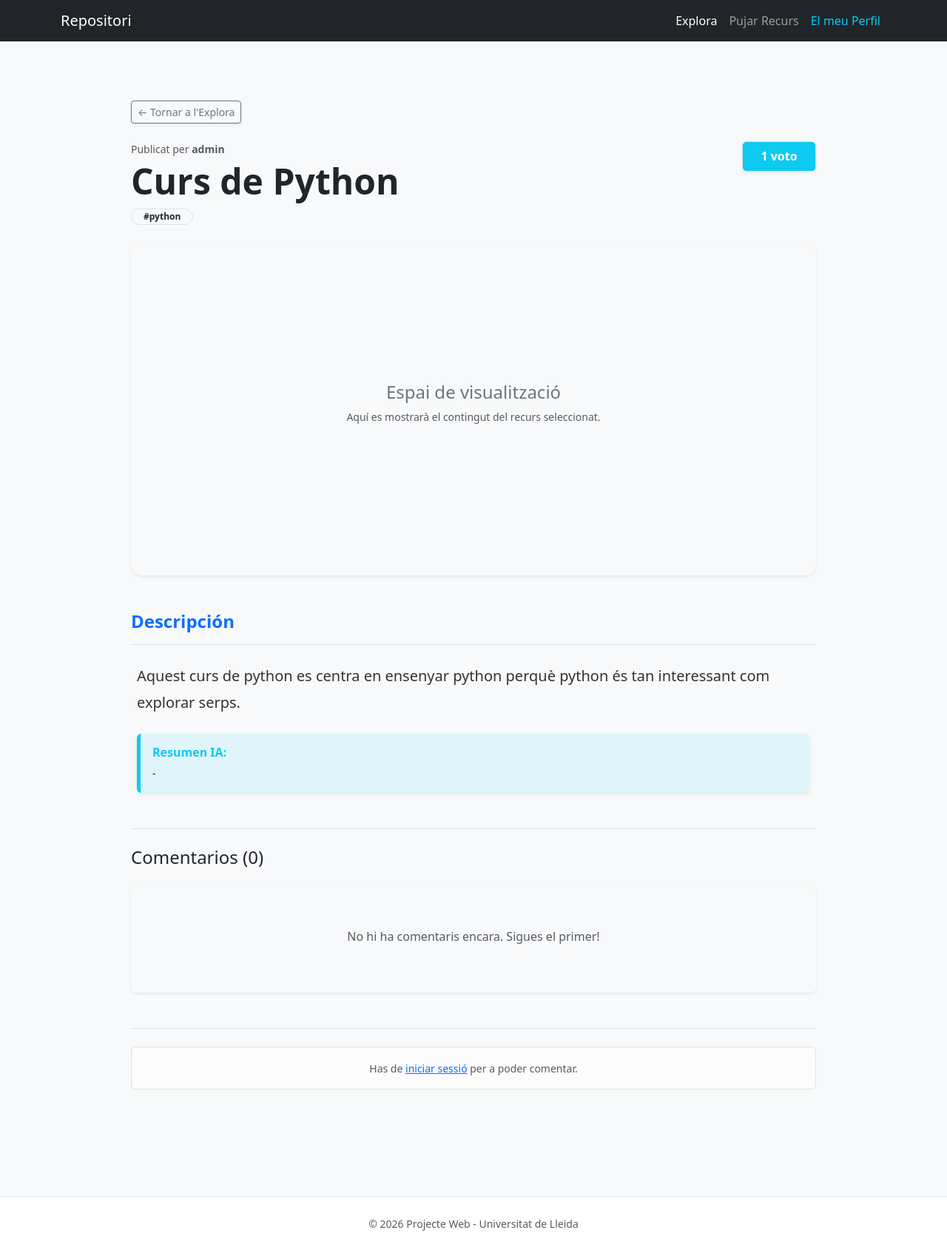
After one commit to eem-3/web-project, a Django app: page /0c0300af-ce8d-46c6-8b3e-a735bc75bd33 in a window 1280 px wide. The commit adds this page. Shown: the whole page at 74% size. Run offline with Django 5.2, Linux system fonts and the light colour scheme; data comes from the database, SQL or seed files in the repository; both versions use the stored data as it was after the commit; data that the repository does not hold is empty.

Commit message:
Added entity details interface

```diff
--- a/core/views.py
+++ b/core/views.py
@@ -19,3 +19,29 @@ class SignUpView(CreateView):
     form_class = BootstrapUserCreationForm         # the form to show (username + password + confirm)
     template_name = 'registration/signup.html'     # the HTML template to render
     success_url = reverse_lazy('login')            # after signup, redirect to the login page
+
+
+from django.shortcuts import render, get_object_or_404
+from .models import Entity, Project, Media, Comment
+
+
+def EntityView1(request, pk):
+    # Obtenemos la entidad base
+    entity = get_object_or_404(Entity, pk=pk)
+
+    # Intentamos obtener la versión específica (Project o Media)
+    # Django permite acceder al "hijo" desde el "padre" en minúsculas
+    project = getattr(entity, 'project', None)
+    media = getattr(entity, 'media', None)
+
+    # Obtenemos los comentarios asociados a esta entidad
+    comments = Comment.objects.filter(entity=entity).order_by('-created_at')
+
+    context = {
+        'entity': entity,
+        'project': project,
+        'media': media,
+        'comments': comments,
+    }
+
+    return render(request, 'components/entity_detail.html', context)
--- /dev/null
+++ b/templates/components/entity_detail.html
@@ -0,0 +1,137 @@
+{% extends "base_blai.html" %}
+
+{% block title %}{{ entity.title }}{% endblock %}
+
+{% block content %}
+<div class="container py-5">
+    <div class="row justify-content-center">
+        <div class="col-12 col-lg-10">
+
+            <div class="mb-4">
+                <a href="{% url 'home' %}" class="btn btn-outline-secondary btn-sm shadow-sm">
+                    <i class="bi bi-arrow-left"></i> ← Tornar a l'Explora
+                </a>
+            </div>
+
+            <div class="d-flex justify-content-between align-items-start mb-4">
+                <div>
+                    <small class="text-muted d-block mb-1">Publicat per <strong>{{ entity.user.username }}</strong></small>
+                    <h1 class="display-5 fw-bold mb-2">{{ entity.title }}</h1>
+
+                    <div class="d-flex flex-wrap gap-2">
+                        {% for tag in entity.tags.all %}
+                        <span class="badge rounded-pill bg-light text-dark border px-3">#{{ tag.tag }}</span>
+                        {% endfor %}
+                    </div>
+                </div>
+
+                <div class="card shadow-sm border text-center overflow-hidden" style="min-width: 100px;">
+
+                    {% if entity.up_votes == 1 %}
+                    <div class="btn btn-info btn-sm w-100 rounded-0 py-2 text-white fw-bold">
+                        <span class="h6 fw-bold mb-0">{{ entity.up_votes }} voto</span>
+                    </div>
+                    {% else %}
+                    <div class="btn btn-info btn-sm w-100 rounded-0 py-2 text-white fw-bold">
+                        <span class="h2 fw-bold mb-0">{{ entity.up_votes }} votos</span>
+                    </div>
+                    {% endif %}
+
+                </div>
+            </div>
+
+            <div class="card mb-5 border-0 shadow-sm" style="min-height: 450px; background-color: #f8f9fa; border-radius: 15px;">
+                <div class="card-body d-flex flex-column justify-content-center align-items-center text-muted">
+                    <div class="text-center">
+                        <i class="bi bi-display mb-3" style="font-size: 5rem; color: #dee2e6;"></i>
+                        <h4 class="text-secondary">Espai de visualització</h4>
+                        <p class="small">Aquí es mostrarà el contingut del recurs seleccionat.</p>
+                    </div>
+                </div>
+            </div>
+
+            <div class="mb-5">
+                <h4 class="text-primary fw-bold border-bottom pb-3 mb-4">Descripción</h4>
+                <div class="px-2">
+                    <p class="lead" style="line-height: 1.8; color: #333;">
+                        {{ entity.description }}
+                    </p>
+
+                    {% if entity.description_ai %}
+                    <div class="card border-0 bg-info bg-opacity-10 mt-4 shadow-sm" style="border-left: 5px solid #0dcaf0 !important;">
+                        <div class="card-body">
+                            <h6 class="fw-bold text-info"><i class="bi bi-robot"></i> Resumen IA:</h6>
+                            <p class="mb-0 text-dark small">{{ entity.description_ai }}</p>
+                        </div>
+                    </div>
+                    {% endif %}
+                </div>
+            </div>
+
+            {% if project %}
+            <div class="mb-5 px-2">
+                <h5 class="fw-bold mb-3">Recursos descarregables</h5>
+                <div class="list-group shadow-sm">
+                    {% for item in project.media_items.all %}
+                    <div class="list-group-item d-flex justify-content-between align-items-center py-3">
+                        <span><i class="bi bi-file-earmark-arrow-down me-2 text-primary"></i> {{ item.filename }}</span>
+                        <a href="{{ item.storage_url }}" class="btn btn-sm btn-primary px-4 rounded-pill">Descarregar</a>
+                    </div>
+                    {% endfor %}
+                </div>
+            </div>
+            {% endif %}
+
+            <div class="mt-5 pt-4 border-top">
+                <h4 class="mb-4">Comentarios ({{ comments.count }})</h4>
+                <div class="comments-section bg-light p-4 rounded shadow-sm">
+                    {% for comment in comments %}
+                    <div class="d-flex mb-4 last-child-mb-0 pb-3 border-bottom">
+                        <div class="bg-secondary bg-opacity-25 rounded-circle me-3 flex-shrink-0 d-flex align-items-center justify-content-center" style="width: 45px; height: 45px;">
+                            <i class="bi bi-person text-secondary"></i>
+                        </div>
+                        <div>
+                            <div class="mb-1">
+                                <span class="fw-bold">{{ comment.user.username }}</span>
+                                <small class="text-muted ms-2">hace {{ comment.created_at|timesince }}</small>
+                            </div>
+                            <p class="text-muted mb-0 small">{{ comment.text }}</p>
+                        </div>
+                    </div>
+                    {% empty %}
+                    <div class="text-center py-4 text-muted">
+                        <i class="bi bi-chat-dots d-block h1"></i>
+                        <p>No hi ha comentaris encara. Sigues el primer!</p>
+                    </div>
+                    {% endfor %}
+                </div>
+                <div class="mt-5 pt-4 border-top">
+
+                {% if user.is_authenticated %}
+                <div class="card border-0 shadow-sm mb-5">
+                    <div class="card-body p-0">
+                        <form method="post" action=".">
+                            {% csrf_token %}
+                            <div class="form-group">
+                                <textarea name="comment_text" class="form-control border-0 " rows="3"
+                                          placeholder="Escriu el teu comentari aquí..."
+                                          style="resize: none; border-radius: 10px;" required></textarea>
+                            </div>
+                            <div class="d-flex justify-content-end mt-2 bg-light">
+                                <button href="" type="submit" class="btn btn-primary px-4 rounded-pill shadow-sm">Publicar</button>
+                            </div>
+                        </form>
+                    </div>
+                </div>
+                {% else %}
+                <div class="alert alert-light text-center border mb-5">
+                    <small class="text-muted">Has de <a href="{% url 'login' %}">iniciar sessió</a> per a poder comentar.</small>
+                </div>
+                {% endif %}
+
+            </div>
+
+            </div>
+
+        </div> </div> </div>
+{% endblock %}
--- a/templates/components/home.html
+++ b/templates/components/home.html
@@ -22,7 +22,7 @@
                         </div>
                         <div class="card-footer bg-transparent border-top-0 d-flex justify-content-between align-items-center">
                             <span class="badge bg-secondary">{{ entity.up_votes }} vots</span>
-                            <a href="#" class="btn btn-sm btn-outline-primary">Veure més</a>
+                            <a href="{% url 'Entity' entity.entity_id %}" class="btn btn-sm btn-outline-primary">Veure més</a>
                         </div>
                     </div>
                 </div>
--- a/web_project/urls.py
+++ b/web_project/urls.py
@@ -1,7 +1,7 @@
 from django.contrib import admin
 from django.urls import include, path
 
-from core.views import SignUpView, view_home
+from core.views import SignUpView, view_home, EntityView1
 
 from core.views import SignUpView
 from django.contrib.auth.views import LogoutView
@@ -14,4 +14,5 @@ urlpatterns = [
     path('accounts/', include('django.contrib.auth.urls')),
     path('home/', view_home, name='home'),
     path('', include('core.urls')),
+    path('<uuid:pk>', EntityView1, name='Entity'),
 ]
```
Also changed, not shown: db.sqlite3.
